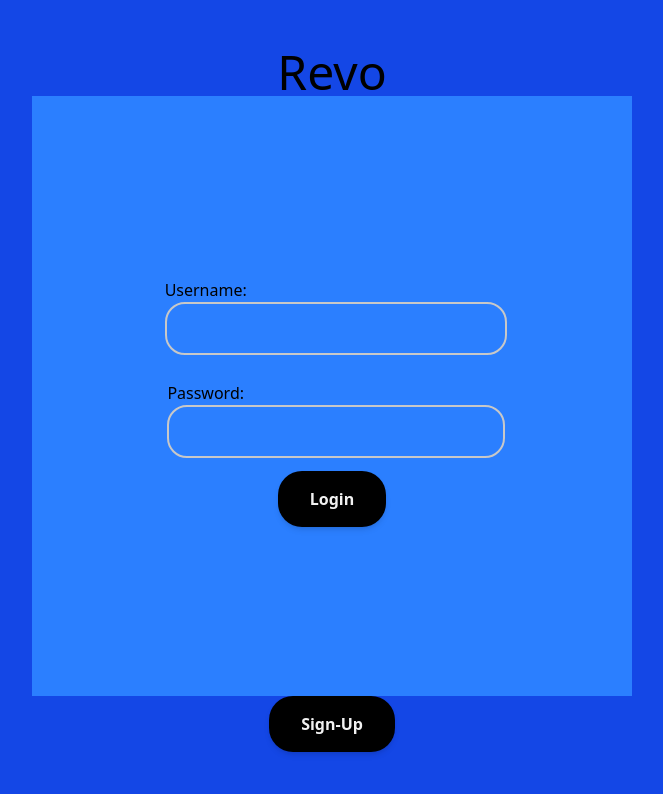
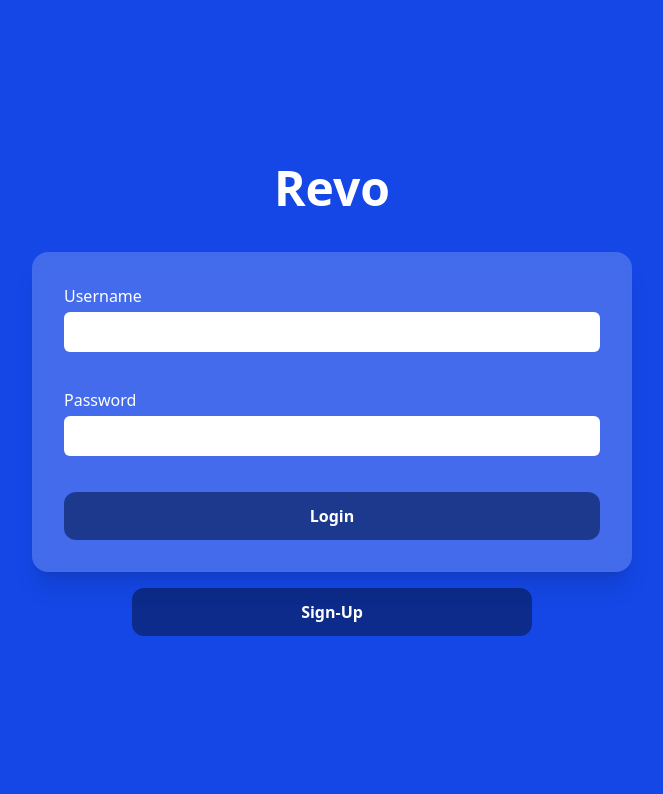
Before and after one commit to oym3778/Anime-Reviewer, a React (Vite) app: page / in a window 1280 px wide. Shown: the top 794 px of the page, without its empty margins (308-971 px from the left). Built offline with nearby package versions, Linux system fonts and the light colour scheme.

Commit message:
improved all UI for fun

```diff
--- a/index.html
+++ b/index.html
@@ -4,7 +4,7 @@
     <meta charset="UTF-8" />
     <link rel="icon" type="image/svg+xml" href="/vite.svg" />
     <meta name="viewport" content="width=device-width, initial-scale=1.0" />
-    <title>anime-reviewer</title>
+    <title>Revo</title>
   </head>
   <body>
     <div id="root"></div>
--- a/src/Pages/Login.jsx
+++ b/src/Pages/Login.jsx
@@ -1,27 +1,64 @@
 export function Login() {
   return (
-    <>
     <div className="flex flex-col justify-center items-center w-screen h-screen bg-blue-700">
-        <h1 className="text-5xl">Revo</h1>
-        {/* TODO Might chance this from a form to not be... We arent sending this data anywhere yet */}
+      <h1 className="text-5xl font-bold text-white mb-10">Revo</h1>
+
       <form
-          className="flex flex-col justify-center w-[80%] max-w-150 items-center bg-blue-500 size-150"
-          action=""
+        className="
+          bg-white/20 backdrop-blur
+          flex flex-col gap-9
+          w-[90%] max-w-[600px]
+          p-8
+          rounded-2xl shadow-xl
+        "
       >
-          <label className="label" htmlFor="username">
-            Username:
-            <input required className="input" type="text" id="username" />
+        <label
+          className="flex flex-col text-white font-medium"
+          htmlFor="username"
+        >
+          Username
+          <input
+            required
+            className="mt-1 p-2 rounded-md bg-white text-black"
+            type="text"
+            id="username"
+          />
         </label>
-          <label className="label" htmlFor="password">
-            Password:
-            <input className="input " required type="password" id="password" />
+
+        <label
+          className="flex flex-col text-white font-medium"
+          htmlFor="password"
+        >
+          Password
+          <input
+            required
+            className="mt-1 p-2 rounded-md bg-white text-black"
+            type="password"
+            id="password"
+          />
         </label>
-          <button className="button">Login</button>
+
+        <button
+          className="
+            w-full py-3 rounded-xl
+            bg-blue-900 text-white
+            font-semibold hover:bg-blue-800 transition hover:cursor-pointer
+          "
+        >
+          Login
+        </button>
       </form>
-        <button className="button" id="Sign-Up">
+
+      <button
+        className="
+          mt-4 w-[90%] max-w-[400px] py-3 rounded-xl
+          bg-black/40 text-white font-semibold
+          hover:bg-black/50 transition hover:cursor-pointer
+        "
+        id="Sign-Up"
+      >
         Sign-Up
       </button>
     </div>
-    </>
   );
 }
--- a/src/Pages/Search.jsx
+++ b/src/Pages/Search.jsx
@@ -1,94 +1,45 @@
 export function Search() {
+  const animes = [
+    "Jujutsu Kaisen",
+    "One Piece",
+    "Attack on Titan",
+    "My Hero Academia",
+    "Demon Slayer",
+    "Naruto",
+    "Fullmetal Alchemist: Brotherhood",
+    "One Punch Man",
+    "Hunter x Hunter",
+    "Death Note",
+  ];
+
   return (
-    <>
-      <div className="flex flex-col justify-center items-center bg-orange-700 min-h-screen h-auto">
-        <label className="label mt-70 w-80 bg-orange-500" htmlFor="search">
+    <div className="flex flex-col items-center bg-orange-700 min-h-screen py-20">
+      <label className="flex flex-col w-full max-w-[500px] text-white font-semibold mb-10">
         Search
-          <input className="input" type="text" input="search" />
+        <input
+          className="mt-2 p-3 rounded-lg bg-white text-black shadow-md"
+          type="text"
+          id="search"
+        />
       </label>
+
       <div
-          className="bg-orange-500 mx-10 mb-10 p-10 h-full"
         id="search-result"
+        className="bg-orange-500 max-w-[1200px] p-10 rounded-xl shadow-xl"
       >
-          <ul className="flex flex-wrap justify-center items-center">
-            <li>
-              <h1>Jujutsu Kaisen</h1>
+        <ul className="grid grid-cols-2 sm:grid-cols-3 md:grid-cols-4 lg:grid-cols-5 gap-8">
+          {animes.map((name) => (
+            <li key={name} className="flex flex-col items-center text-center">
+              <h1 className="text-white font-bold mb-2 text-lg">{name}</h1>
               <img
+                className="rounded-lg shadow-md hover:scale-105 transition"
                 src="https://placehold.co/200x300"
-                alt="Jujutsu Kaisen poster"
+                alt={`${name} poster`}
               />
             </li>
-            <li>
-              <h1>One Piece</h1>
-              <img src="https://placehold.co/200x300" alt="One Piece poster" />
-            </li>
-            <li>
-              <h1>Attack on Titan</h1>
-              <img
-                src="https://placehold.co/200x300"
-                alt="Attack on Titan poster"
-              />
-            </li>
-            <li>
-              <h1>Jujutsu Kaisen</h1>
-              <img
-                src="https://placehold.co/200x300"
-                alt="Jujutsu Kaisen poster"
-              />
-            </li>
-            <li>
-              <h1>Jujutsu Kaisen</h1>
-              <img
-                src="https://placehold.co/200x300"
-                alt="Jujutsu Kaisen poster"
-              />
-            </li>
-            <li>
-              <h1>My Hero Academia</h1>
-              <img
-                src="https://placehold.co/200x300"
-                alt="My Hero Academia poster"
-              />
-            </li>
-            <li>
-              <h1>Demon Slayer</h1>
-              <img
-                src="https://placehold.co/200x300"
-                alt="Demon Slayer poster"
-              />
-            </li>
-            <li>
-              <h1>Naruto</h1>
-              <img src="https://placehold.co/200x300" alt="Naruto poster" />
-            </li>
-            <li>
-              <h1>Fullmetal Alchemist: Brotherhood</h1>
-              <img
-                src="https://placehold.co/200x300"
-                alt="Fullmetal Alchemist: Brotherhood poster"
-              />
-            </li>
-            <li>
-              <h1>One Punch Man</h1>
-              <img
-                src="https://placehold.co/200x300"
-                alt="One-Punch Man poster"
-              />
-            </li>
-            <li>
-              <h1>Hunter x Hunter</h1>
-              <img
-                src="https://placehold.co/200x300"
-                alt="Hunter x Hunter poster"
-              />
-            </li>
-            <li>
-              <h1>Death Note</h1>
-              <img src="https://placehold.co/200x300" alt="Death Note poster" />
-            </li>
+          ))}
         </ul>
       </div>
     </div>
-    </>
   );
 }
--- a/src/Pages/SignUp.jsx
+++ b/src/Pages/SignUp.jsx
@@ -2,32 +2,74 @@ export function SignUp() {
   return (
     <>
       <div className="flex flex-col justify-center items-center w-screen h-screen bg-lime-700">
-        <h1 className="text-5xl">Revo</h1>
-        {/* TODO Might chance this from a form to not be... We arent sending this data anywhere yet */}
+        <h1 className="text-5xl font-bold text-white mb-10">Revo</h1>
+
         <form
-          className="flex flex-col w-[80%] max-w-150 justify-center items-center bg-lime-500 size-150"
-          action=""
+          className="
+          bg-white/20 backdrop-blur
+          flex flex-col gap-9
+          w-[90%] max-w-[600px]
+          p-8
+          rounded-2xl shadow-xl
+        "
         >
-          <label className="label" htmlFor="username">
-            Username:
-            <input required className="input" type="text" id="username" />
-          </label>
-          <label className="label" htmlFor="password">
-            Password:
-            <input className="input " required type="password" id="password" />
-          </label>
-          <label className="label" htmlFor="password-confirm">
-            Re-enter password
+          <label
+            className="flex flex-col text-white font-medium"
+            htmlFor="username"
+          >
+            Username
             <input
-              className="input "
               required
-              type="password"
-              id="password-confirm"
+              className="mt-1 p-2 rounded-md bg-white text-black"
+              type="text"
+              id="username"
             />
           </label>
-          <button className="button">Sign-Up</button>
+
+          <label
+            className="flex flex-col text-white font-medium"
+            htmlFor="password"
+          >
+            Password
+            <input
+              required
+              className="mt-1 p-2 rounded-md bg-white text-black"
+              type="password"
+              id="password"
+            />
+          </label>
+          <label
+            className="flex flex-col text-white font-medium"
+            htmlFor="password"
+          >
+            Re-Enter Password
+            <input
+              required
+              className="mt-1 p-2 rounded-md bg-white text-black"
+              type="password"
+              id="password"
+            />
+          </label>
+
+          <button
+            className="
+            w-full py-3 rounded-xl
+            bg-lime-900 text-white
+            font-semibold hover:bg-lime-800 transition hover:cursor-pointer
+          "
+          >
+            Sign-Up
+          </button>
         </form>
-        <button className="button" id="Sign-Up">
+
+        <button
+          className="
+          mt-4 w-[90%] max-w-[400px] py-3 rounded-xl
+          bg-black/40 text-white font-semibold
+          hover:bg-black/50 transition hover:cursor-pointer
+        "
+          id="Sign-Up"
+        >
           Login
         </button>
       </div>
--- a/src/index.css
+++ b/src/index.css
@@ -15,7 +15,7 @@ body {
 @layer components {
 
   /* input / label taken from https://uiverse.io/Maximinodotpy/thin-sheep-13 */
-  .input {
+  /* .input {
     font-size: 100%;
     padding: 0.8em;
     outline: none;
@@ -29,7 +29,7 @@ body {
     left: 0;
     padding: 0.8em;
     margin-left: 0.5em;
-  }
+  } */
 
   /* button from https://uiverse.io/sahilxkhadka/rotten-grasshopper-44 */
   .button {
@@ -45,20 +45,12 @@ body {
     font-weight: 600;
     box-shadow: 0 4px 6px rgba(0, 0, 0, 0.1);
     transition: background-color 0.3s ease; */
-    @apply cursor-pointer gap-1.5 px-8 py-4 bg-black text-[#f1f1f1] rounded-3xl transition font-semibold shadow-md
+    /* @apply cursor-pointer gap-1.5 px-8 py-4 bg-black text-[#f1f1f1] rounded-3xl transition font-semibold shadow-md */
   }
 
-  button:hover {
+  /* button:hover {
     background-color: #2d2d2d;
-  }
+  } */
 }
 
 /*TODO will need to incorporate this dynamically within tailwind */
-li{
-  display: flex;
-  flex-direction: column;
-  align-items: center;
-  justify-content: center;
-  width: 250px;
-  height: 350px;
-}
```
Also changed, not shown: src/Pages/MyReviews.jsx (+70 -3 lines). Lines whose indentation alone changed are shown as unchanged.
